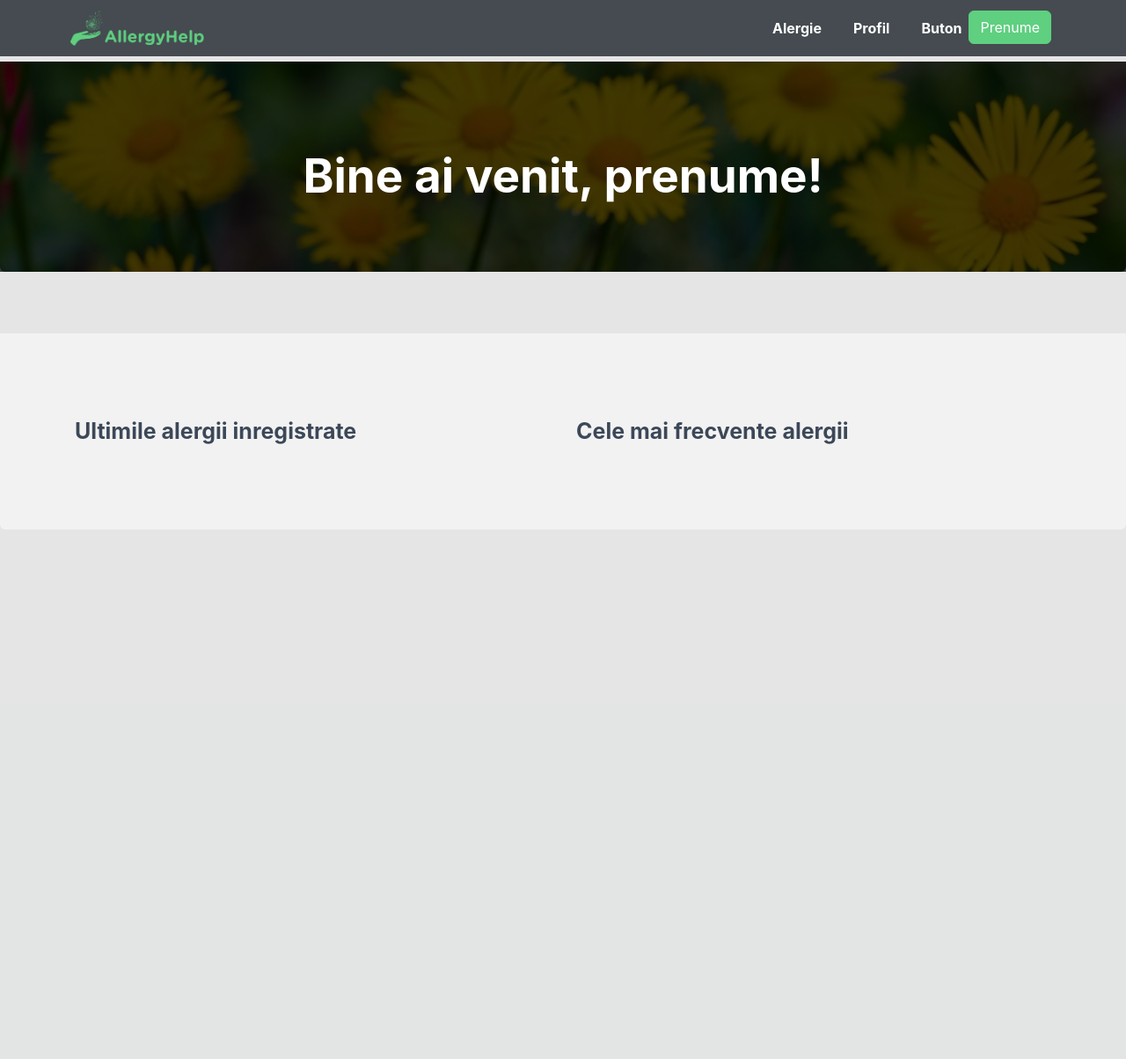
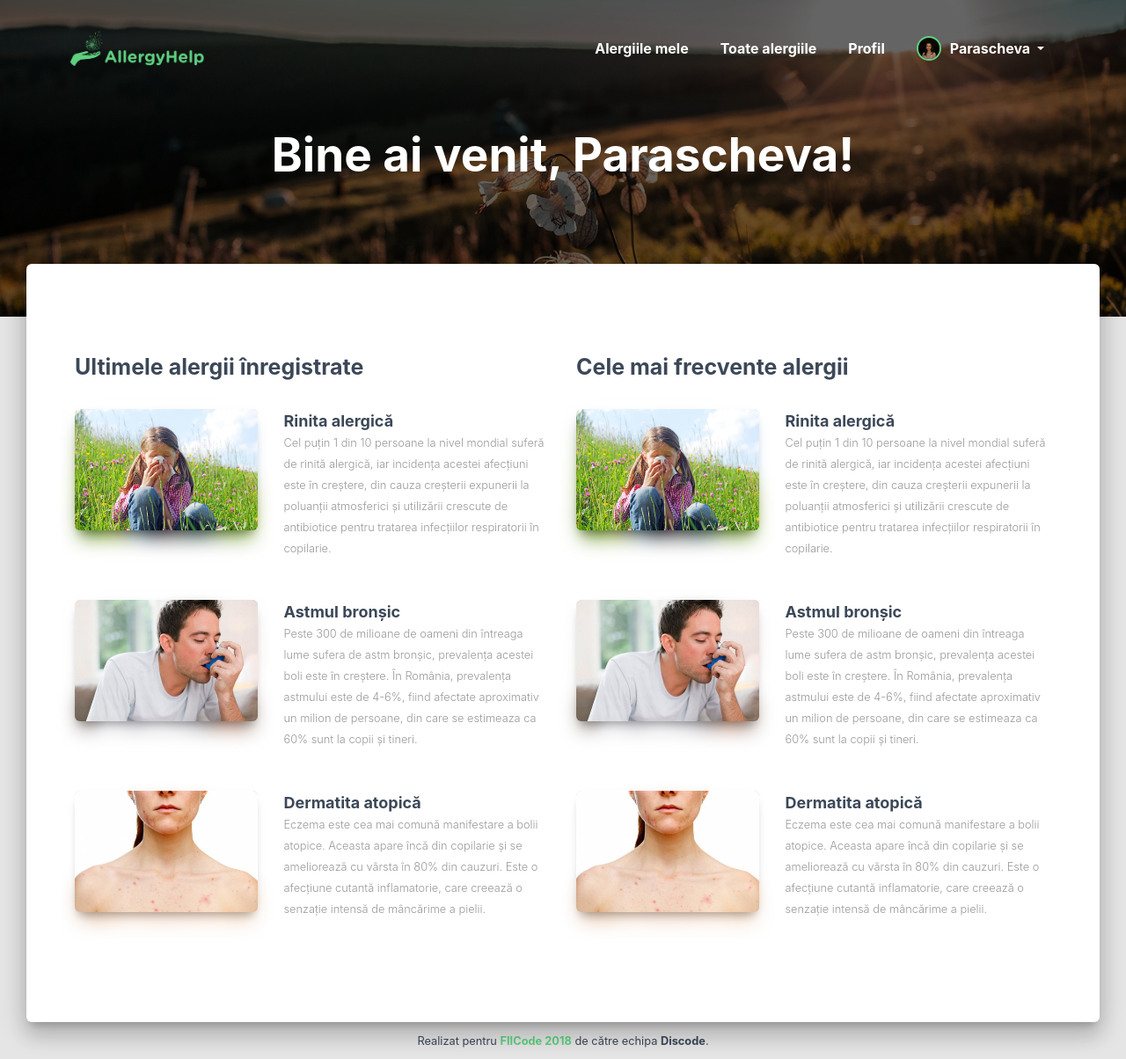
Before and after one commit to octavianiacob/allergyhelp, a PHP site: page /dashboard.html in a window 1280 px wide. Shown: the whole page at 88% size. Before the commit the page ends 602 px from the top, so only its background shows below. Run offline with PHP 8.4, Linux system fonts and the light colour scheme.

Commit message:
dashboard-attempt-2

```diff
--- a/assets/css/style.css
+++ b/assets/css/style.css
@@ -86,9 +86,6 @@ a:hover {
   -ms-transform: rotate(0);
   transform: rotate(0);
 }
-.navbar-nav .dropdown-menu {
-  position: absolute;
-}
 .navbar-dark .navbar-nav .nav-link {
 	color: #fff;
 	font-weight: 700;
@@ -172,6 +169,7 @@ button:active, button:focus, .btn:active, .btn:focus {
 }
 .page-header .title {
 	color: #fff;
+	user-select: none;
 }
 .title {
 	font-weight: 700;
@@ -446,7 +444,7 @@ body.modal-open .modal {
 .modal label {
 	font-weight: 700;
 }
-.navbar-nav .dropdown-menu {
+.navbar-nav .dropdown-menu-login {
 	min-width: 15rem;
 	position: absolute;
 	border: 0;
@@ -463,9 +461,6 @@ body.modal-open .modal {
 .dropdown-menu.show {
 	display: block;
 	transform: scale(1, 1);
-}
-.dropdown-toggle::after {
-	content: none;
 }
 .dropdown-menu-right {
 	right: 0;
@@ -525,6 +520,42 @@ form[name="login"] .btn {
 	border-radius: 0 0 6px 6px !important;
 	margin-top: -1px;
 }
+.page-header-logged {
+	background: url(../img/sunrise.jpg);
+	background-position: center center;
+	background-size: cover;
+	height: 45vh;
+}
+.page-header-logged.page-header-filter::before {
+	background: rgba(0, 0, 0, 0.6);
+}
+.page-header-logged .title {
+	margin-top: 0;
+}
+.main-logged {
+	margin: -60px 30px 0px;
+}
+.avatar {
+	width: 28px;
+	height: 28px;
+	margin-right: 10px;
+	float: left;
+	margin-top: -2px;
+	border-radius: 50%;
+	border: 2px solid var(--ah-green);
+}
+.last-allergies .card .card-header.card-header-image {
+	margin-top: 10px;
+}
+.last-allergies .card .card-header {
+	margin: 0 !important;
+}
+.last-allergies .card-title {
+	margin: 0;
+}
+.last-allergies .card-description {
+	font-size: .8rem;
+}
 @media (min-width: 992px) {
 	#login-button {
 		text-transform: uppercase;
@@ -565,7 +596,7 @@ form[name="login"] .btn {
 	.navbar-nav {
 		margin-top: .5rem;
 	}
-	.navbar-nav .dropdown-menu {
+	.navbar-nav .dropdown-menu-login {
 		position: relative;
 		width: 100%;
 		display: none;
@@ -573,4 +604,16 @@ form[name="login"] .btn {
 	.navbar-nav .dropdown-menu.show {
 		display: block;
 	}
+	.page-header-logged {
+		height: 30vh;
+	}
+	.page-header-logged .title {
+		margin-top: 10vh;
+	}
+	.section-logged {
+		padding: 15px 0;
+	}
+	.last-allergies .card-title {
+		margin-top: 1rem;
+	}
 }
--- a/dashboard.html
+++ b/dashboard.html
@@ -16,11 +16,11 @@
 	<script src="assets/js/jquery/jquery.min.js"></script>
 	<script src="assets/js/popper/popper.min.js"></script>
 	<script src="assets/js/bootstrap/bootstrap.min.js"></script>
-    <!--   <script src="assets/js/main.js"></script> -->
+	<script src="assets/js/main.js"></script>
 </head>
 
 <body>
-    <nav class="navbar navbar-expand-lg navbar-dark bg-dark" style="padding: 12px">
+	<nav class="navbar navbar-expand-lg navbar-dark">
 		<div class="container">
 			<a class="navbar-brand link-top" href="#">
 				<img src="assets/img/logo-green.png" />
@@ -33,59 +33,152 @@
 			</button>
 			<div class="collapse navbar-collapse" id="navbarNav">
 				<ul class="navbar-nav ml-auto">
-                    <li class="nav-item">
-                        <a class="nav-link" href="#">Alergie</a>
+					<li class="nav-item"><a class="nav-link" href="#">Alergiile mele</a></li>
+					<li class="nav-item"><a class="nav-link" href="#">Toate alergiile</a></li>
+					<li class="nav-item"><a class="nav-link" href="#">Profil</a></li>
+					<li class="nav-item dropdown">
+						<a class="nav-link dropdown-toggle" href="#" id="navbarDropdownMenuLink" data-toggle="dropdown" aria-haspopup="true" aria-expanded="false">
+							<img class="avatar" src="assets/img/avatars/4.jpg">Parascheva
+						</a>
+						<div class="dropdown-menu dropdown-menu-right" aria-labelledby="navbarDropdownMenuLink">
+							<a class="dropdown-item" href="#"><i class="fa fa-fw fa-cog"></i> Setări cont</a>
+							<a class="dropdown-item" href="?q=logout"><i class="fa fa-fw fa-sign-out-alt"></i> Delogare</a>
+						</div>
 					</li>
-                    <li class="nav-item">
-                        <a class="nav-link" href="#">Profil</a>
-                    </li>
-                    <li class="nav-item">
-                        <a class="nav-link link-scroll" href="#">Buton</a>
-                    </li>
-                    <div class="dropdown">
-                        <button class="btn btn-primary dropdown-toggle" type="button" data-toggle="dropdown">Prenume
-                            <span class="caret"></span>
-                        </button>
-                        <ul class="dropdown-menu">
-                            <li>
-                                <a href="#">1</a>
-                            </li>
-                            <li>
-                                <a href="#">2</a>
-                            </li>
-                            <li>
-                                <a href="#">3</a>
-                            </li>
-                        </ul>
-
-                    </div>
-
 				</ul>
 			</div>
 		</div>
 	</nav>
-
-    <div class="section">
-        <div class="section section-image page-header-filter" style="background-image: url('assets/img/yellow.jpg')">
+	<div class="page-header page-header-logged page-header-filter" data-parallax="true">
+		<div class="container text-center">
+			<h1 class="title">Bine ai venit, Parascheva!</h1>
+		</div>
+	</div>
+	<div class="main main-logged">
+		<div class="section section-logged">
 			<div class="container">
-                <h1 class="title text-center">Bine ai venit, prenume!</h1>
+				<div class="row">
+					<div class="col-lg last-allergies">
+						<h3 class="title">Ultimele alergii înregistrate</h3>
+						<div class="card card-plain">
+							<div class="row">
+								<div class="col-sm-5">
+									<div class="card-header card-header-image">
+										<img class="img" src="assets/img/rsz_alergia-la-polen.jpg">
+										<div class="colored-shadow" style="background-image: url('assets/img/rsz_alergia-la-polen.jpg'); opacity: 1;"></div>
+									</div>
+								</div>
+								<div class="col-sm-7">
+									<h4 class="card-title">
+										Rinita alergică
+									</h4>
+									<p class="card-description">
+										Cel puțin 1 din 10 persoane la nivel mondial suferă de rinită alergică, iar incidența acestei afecțiuni este în creștere, din cauza creșterii expunerii la poluanții atmosferici și utilizării crescute de antibiotice pentru tratarea infecțiilor respiratorii în copilarie.
+									</p>
 								</div>
 							</div>
 						</div>
-
-
-
-    <div class="section">
-        <div class="container">
+						<div class="card card-plain">
 							<div class="row">
-                <div class="col-md-6">
-                        <h3 class="card-title mb-4">Ultimile alergii inregistrate</h3>
+								<div class="col-sm-5">
+									<div class="card-header card-header-image">
+										<img class="img" src="assets/img/astm1.jpg">
+										<div class="colored-shadow" style="background-image: url('assets/img/astm1.jpg'); opacity: 1;"></div>
 									</div>
-
-
-                <div class="col-md-6">
-                        <h3 class="card-title mb-4">Cele mai frecvente alergii</h3>
+								</div>
+								<div class="col-sm-7">
+									<h4 class="card-title">
+										Astmul bronșic
+									</h4>
+									<p class="card-description">
+										Peste 300 de milioane de oameni din întreaga lume sufera de astm bronșic, prevalența acestei boli este în creștere. În România, prevalența astmului este de 4-6%, fiind afectate aproximativ un milion de persoane, din care se estimeaza ca 60% sunt la copii și tineri.
+									</p>
+								</div>
+							</div>
+						</div>
+						<div class="card card-plain">
+							<div class="row">
+								<div class="col-sm-5">
+									<div class="card-header card-header-image">
+										<img class="img" src="assets/img/rsz_dermatita.jpg">
+										<div class="colored-shadow" style="background-image: url('assets/img/rsz_dermatita.jpg'); opacity: 1;"></div>
+									</div>
+								</div>
+								<div class="col-sm-7">
+									<h4 class="card-title">
+										Dermatita atopică
+									</h4>
+									<p class="card-description">
+										Eczema este cea mai comună manifestare a bolii atopice. Aceasta apare încă din copilarie și se ameliorează cu vârsta în 80% din cauzuri. Este o afecțiune cutantă inflamatorie, care creează o senzație intensă de mâncărime a pielii.
+									</p>
 								</div>
 							</div>
 						</div>
 					</div>
+					<div class="col-lg last-allergies">
+						<h3 class="title">Cele mai frecvente alergii</h3>
+						<div class="card card-plain">
+							<div class="row">
+								<div class="col-sm-5">
+									<div class="card-header card-header-image">
+										<img class="img" src="assets/img/rsz_alergia-la-polen.jpg">
+										<div class="colored-shadow" style="background-image: url('assets/img/rsz_alergia-la-polen.jpg'); opacity: 1;"></div>
+									</div>
+								</div>
+								<div class="col-sm-7">
+									<h4 class="card-title">
+										Rinita alergică
+									</h4>
+									<p class="card-description">
+										Cel puțin 1 din 10 persoane la nivel mondial suferă de rinită alergică, iar incidența acestei afecțiuni este în creștere, din cauza creșterii expunerii la poluanții atmosferici și utilizării crescute de antibiotice pentru tratarea infecțiilor respiratorii în copilarie.
+									</p>
+								</div>
+							</div>
+						</div>
+						<div class="card card-plain">
+							<div class="row">
+								<div class="col-sm-5">
+									<div class="card-header card-header-image">
+										<img class="img" src="assets/img/astm1.jpg">
+										<div class="colored-shadow" style="background-image: url('assets/img/astm1.jpg'); opacity: 1;"></div>
+									</div>
+								</div>
+								<div class="col-sm-7">
+									<h4 class="card-title">
+										Astmul bronșic
+									</h4>
+									<p class="card-description">
+										Peste 300 de milioane de oameni din întreaga lume sufera de astm bronșic, prevalența acestei boli este în creștere. În România, prevalența astmului este de 4-6%, fiind afectate aproximativ un milion de persoane, din care se estimeaza ca 60% sunt la copii și tineri.
+									</p>
+								</div>
+							</div>
+						</div>
+						<div class="card card-plain">
+							<div class="row">
+								<div class="col-sm-5">
+									<div class="card-header card-header-image">
+										<img class="img" src="assets/img/rsz_dermatita.jpg">
+										<div class="colored-shadow" style="background-image: url('assets/img/rsz_dermatita.jpg'); opacity: 1;"></div>
+									</div>
+								</div>
+								<div class="col-sm-7">
+									<h4 class="card-title">
+										Dermatita atopică
+									</h4>
+									<p class="card-description">
+										Eczema este cea mai comună manifestare a bolii atopice. Aceasta apare încă din copilarie și se ameliorează cu vârsta în 80% din cauzuri. Este o afecțiune cutantă inflamatorie, care creează o senzație intensă de mâncărime a pielii.
+									</p>
+								</div>
+							</div>
+						</div>
+					</div>
+				</div>
+			</div>
+		</div>
+	</div>
+	<footer class="text-center m-2">
+		<small>Realizat pentru <strong><a href="https://fiicode.asii.ro/" target="_blank" rel="noopener">FIICode 2018</a></strong> de către echipa <strong>Discode</strong>.</small>
+	</footer>
+</body>
+
+</html>
--- a/index.html
+++ b/index.html
@@ -80,8 +80,8 @@
 					<li class="nav-item"><a class="nav-link link-scroll" href="#noutati">Noutăți</a></li>
 					<li class="nav-item"><a class="nav-link link-scroll" href="#echipa">Echipa</a></li>
 					<li class="nav-item dropdown">
-						<a class="nav-link dropdown-toggle" href="#" id="login-button" id="dropdown-login" data-toggle="dropdown" aria-haspopup="true" aria-expanded="false">Autentificare</a>
-						<div class="dropdown-menu dropdown-menu-right" aria-labelledby="dropdown-login">
+						<a class="nav-link" href="#" id="login-button" id="dropdown-login" data-toggle="dropdown" aria-haspopup="true" aria-expanded="false">Autentificare</a>
+						<div class="dropdown-menu dropdown-menu-login dropdown-menu-right" aria-labelledby="dropdown-login">
 							<form action="" method="post" name="login">
 								<div class="input-group">
 									<div class="input-group-prepend">
```
Also changed, not shown: assets/img/sunrise.jpg (added). Lines whose indentation alone changed are shown as unchanged.
